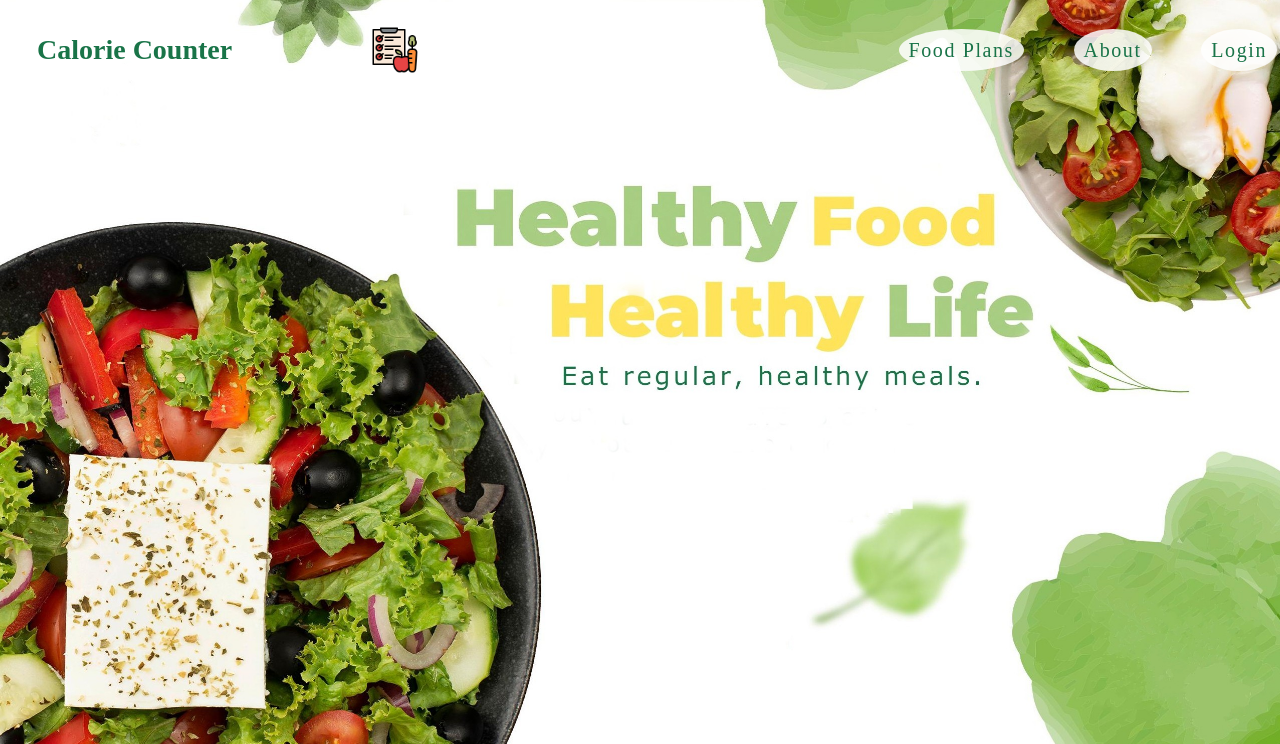
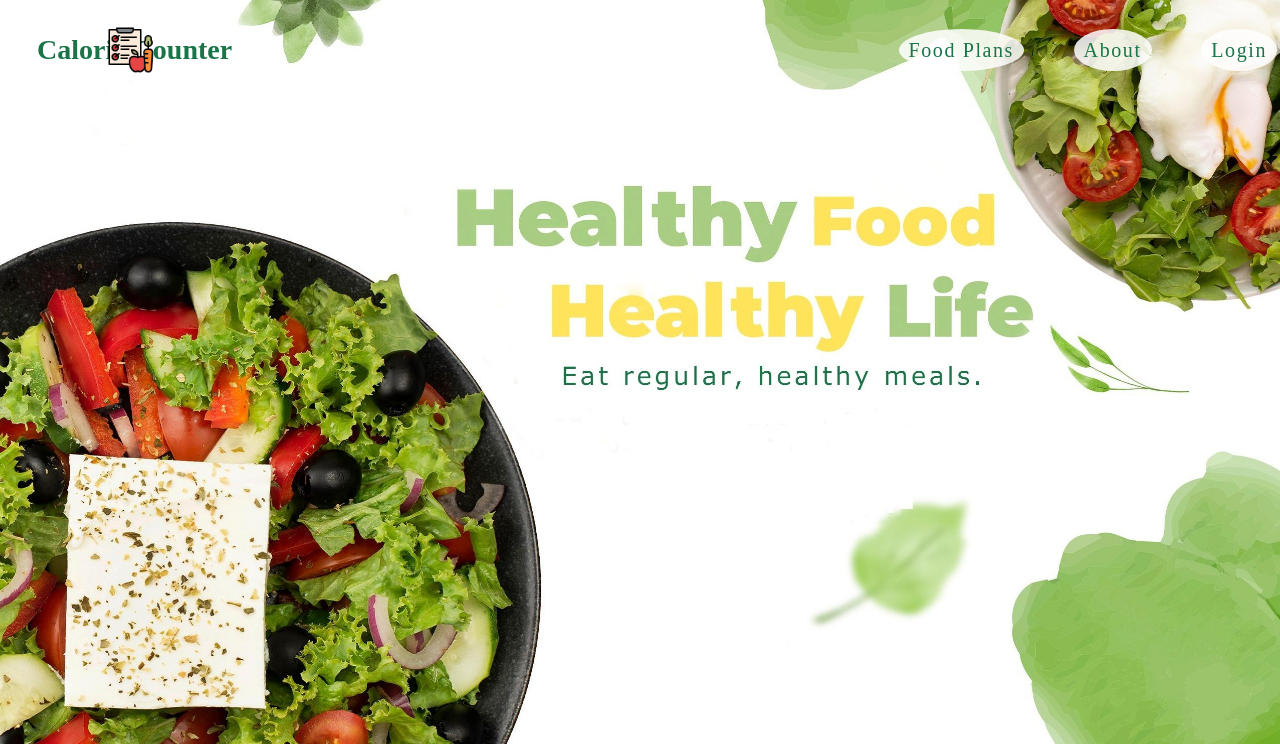
Before and after one commit to jasminne02/CalorieCounter, a Django app: page / in a window 1280 px wide. Shown: the top 744 px of that part. Run offline with Django 4.2, Linux system fonts and the light colour scheme; data that the repository does not hold is empty; the page is wider than the window, and the part outside it is not shown.

Commit message:
New commit

```diff
--- a/static/css/base.css
+++ b/static/css/base.css
@@ -32,7 +32,7 @@ footer {
 
 nav img {
     height: 3em;
-    margin-left: -32em;
+    margin-left: -65em;
     position: absolute;
 }
 
--- a/static/css/home.css
+++ b/static/css/home.css
@@ -31,7 +31,7 @@ footer {
 
 .nav .image {
     height: 3em;
-    margin-left: -32em;
+    margin-left: -65em;
     position: absolute;
 }
 
```
